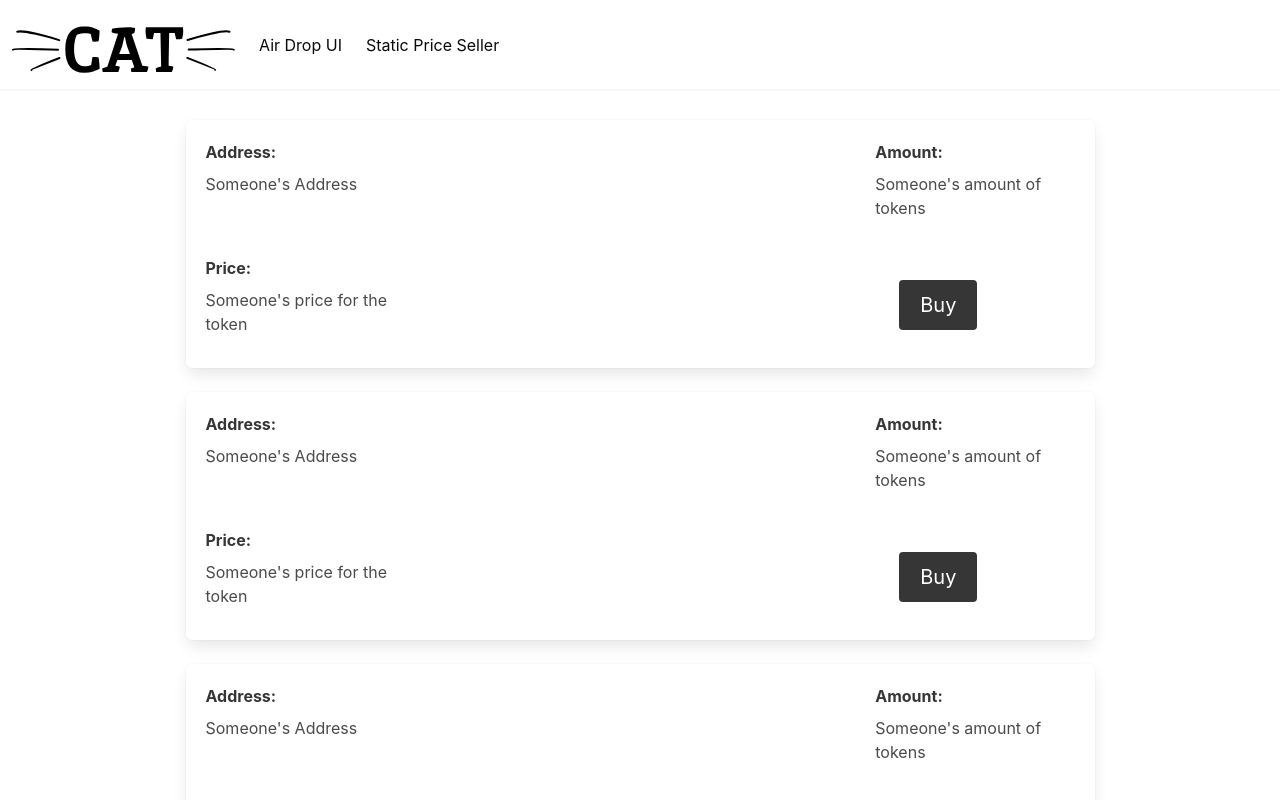
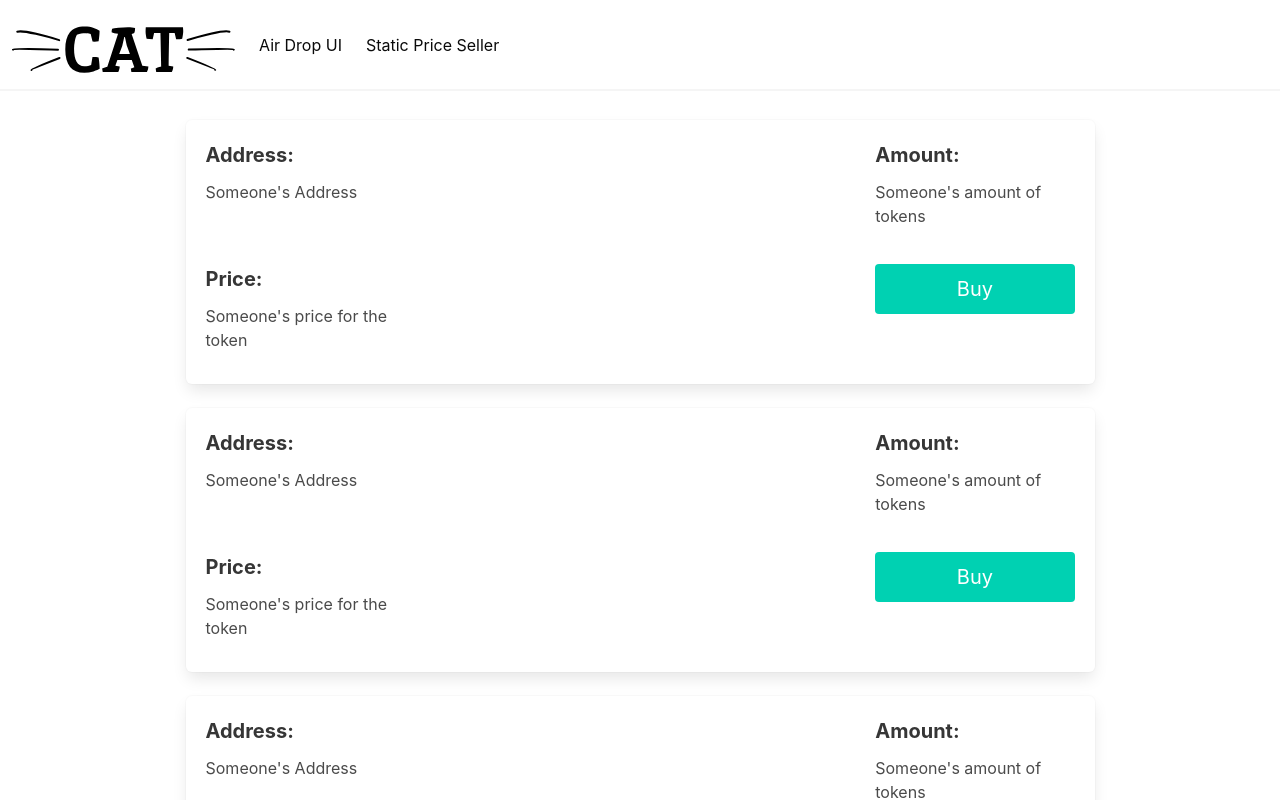
Before and after one commit to KuronoSangatsu7/ERC777_Operators, a Next.js app: page /selltokens in a window 1280 px wide. Shown: the top 800 px of the page. Built offline with nearby package versions, Linux system fonts and the light colour scheme.

Commit message:
static price seller UI improvements

```diff
--- a/pages/selltokens.js
+++ b/pages/selltokens.js
@@ -25,25 +25,25 @@ export default function SellTokens() {
                 <div key={i} className="box">
                   <div className="field columns is-multiline">
                     <div className="field column is-three-quarters">
-                      <label className="label">Address: </label>
+                      <label className="label is-size-5">Address: </label>
                       <div className="control">Someone's Address</div>
                     </div>
                     <div className="field column is-one-quarter">
-                      <label className="label">Amount: </label>
+                      <label className="label is-size-5">Amount: </label>
                       <div className="control">
                         <div>Someone's amount of tokens</div>
                       </div>
                     </div>
 
                     <div className="field column is-3">
-                      <label className="label">Price:</label>
+                      <label className="label is-size-5">Price:</label>
                       <div className="control">
                         Someone's price for the token
                       </div>
                     </div>
 
                     <div className="field column is-offset-6">
-                      <button className="control button is-dark is-medium ml-5 mt-5" onClick={showMe}>
+                      <button className="control button is-primary is-medium is-fullwidth" onClick={showMe}>
                         Buy
                       </button>
                     </div>
```
